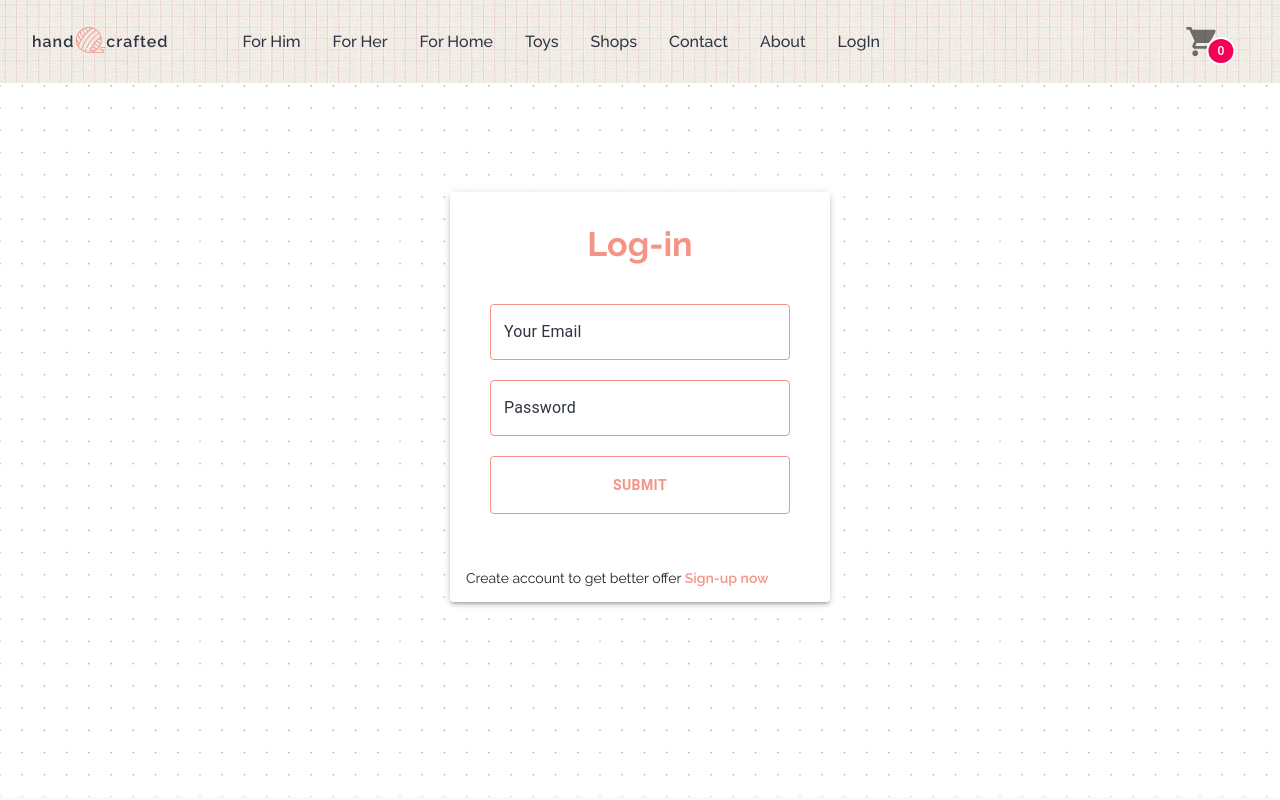
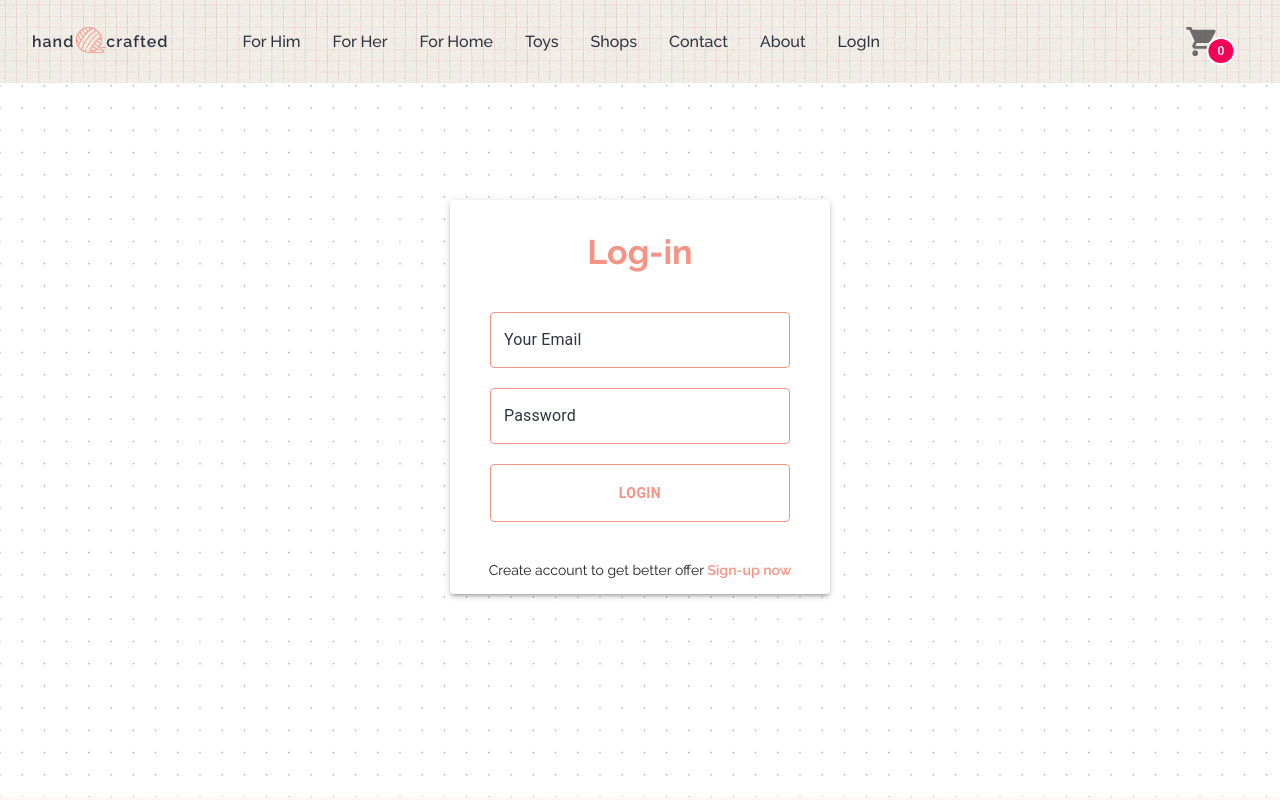
Before and after one commit to GKonar/E-commere, a React (Create React App) app: page /auth/login in a window 1280 px wide. Shown: the top 800 px of the page. Built offline with nearby package versions, Linux system fonts and the light colour scheme.

Commit message:
Style tweaks

```diff
--- a/src/pages/Authentication/Login.js
+++ b/src/pages/Authentication/Login.js
@@ -43,7 +43,7 @@ const FormWrapper = styled.div`
 
 const Form = styled.form`
   min-width: 300px;
-  padding: ${({ theme }) => theme.padding.medium};
+  padding: ${({ theme }) => theme.padding.default} ${({ theme }) => theme.padding.medium} ;
   padding-top: ${({ theme }) => theme.padding.default};
 `
 
@@ -101,7 +101,7 @@ function Login({ onAuth, loading, authError }) {
               isWorking={loading}
               disabled={loading}
             >
-              submit
+              login
         </CustomButton>
           </Form>
         </FormWrapper>
--- a/src/pages/Authentication/RedirectParagraph.js
+++ b/src/pages/Authentication/RedirectParagraph.js
@@ -4,6 +4,7 @@ import styled from 'styled-components';
 const Redirect = styled.p`
   font-size: ${({ theme }) => theme.textSize.readable};
   margin: ${({ theme }) => theme.margin.default};
+  text-align: center;
 
   a {
     text-decoration: none;
--- a/src/pages/Authentication/Signup.js
+++ b/src/pages/Authentication/Signup.js
@@ -42,7 +42,7 @@ const FormWrapper = styled.div`
 
 const Form = styled.form`
   min-width: 300px;
-  padding: ${({ theme }) => theme.padding.medium};
+  padding: ${({ theme }) => theme.padding.default} ${({ theme }) => theme.padding.medium} ;
   padding-top: ${({ theme }) => theme.padding.default};
 `
 
@@ -101,7 +101,7 @@ function Signup({ onAuth, loading, authError }) {
               isWorking={loading}
               disabled={loading}
             >
-              submit
+              singup
         </CustomButton>
           </Form>
         </FormWrapper>
```
